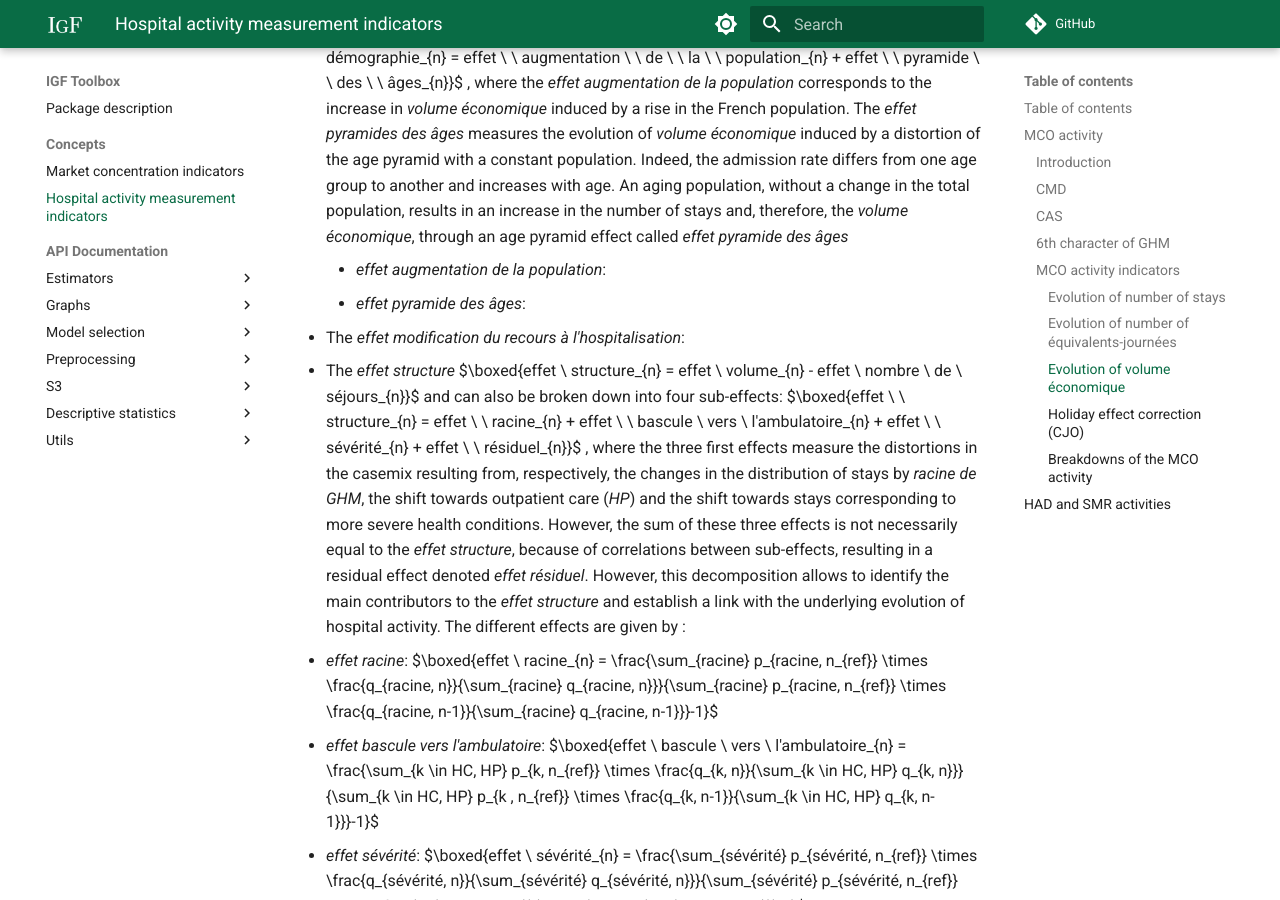
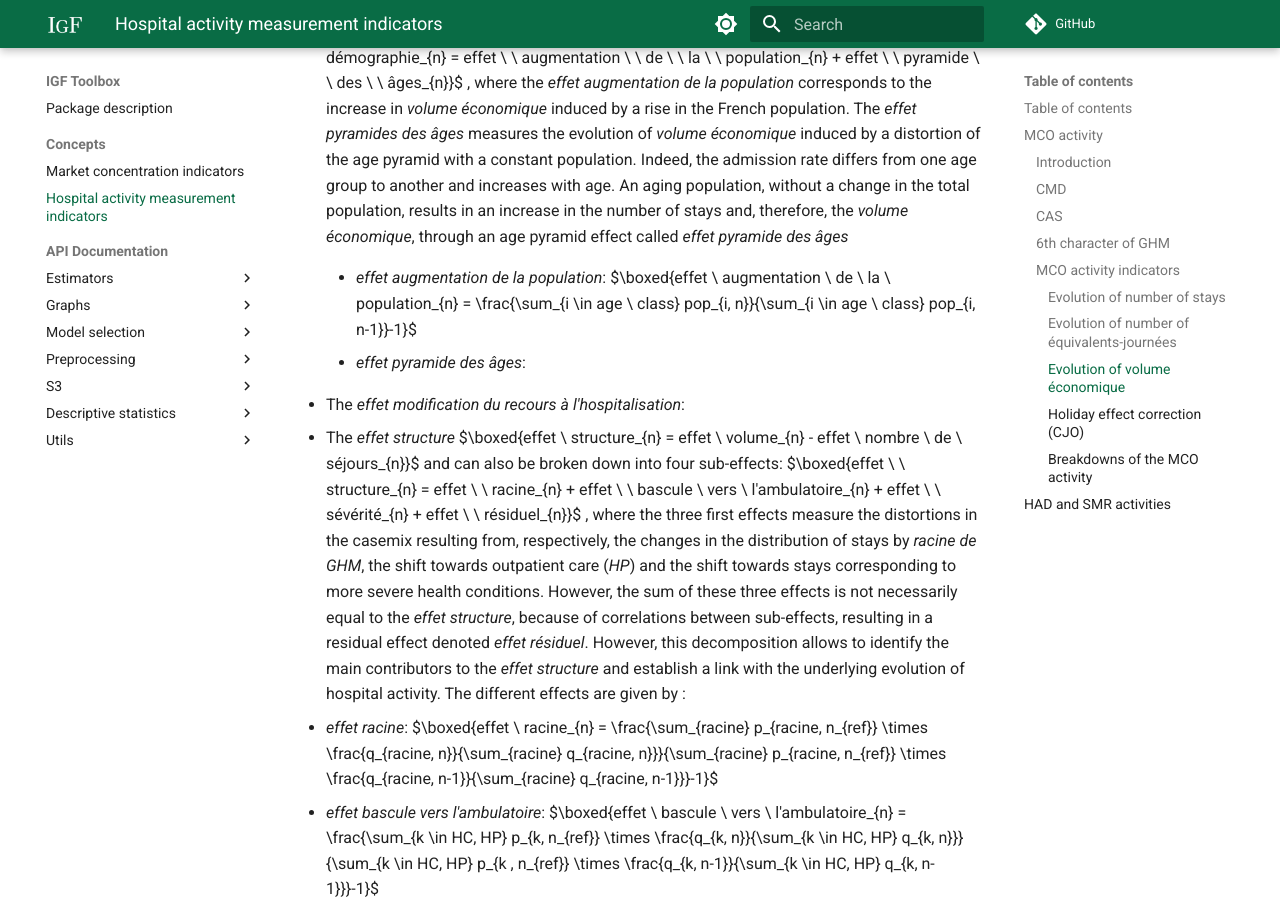
Before and after one commit to IGF-PSD/igf_toolbox, an MkDocs documentation site: the page built from docs/concepts/HOSPITAL_ACTIVITY.md, in a window 1280 px wide and 900 px high, scrolled down 7372 px. Built offline with MkDocs 1.6.1 and Material for MkDocs 9.7.7, drawn with Linux system fonts in a browser that asks for light colours; formulas are drawn with MathJax 3; comment, search, counter and statistics services are not loaded.

Commit message:
Update HOSPITAL_ACTIVITY.md

```diff
--- a/docs/concepts/HOSPITAL_ACTIVITY.md
+++ b/docs/concepts/HOSPITAL_ACTIVITY.md
@@ -165,8 +165,11 @@ The *effet nombre de séjours* corresponds to the annual change in the number of
 
 - The *effet nombre de séjours* is given by : $\boxed{\frac{}{}}$ and it can be broken down into two sub-effects: $\boxed{effet \ \ nombre \ \ de \ \ séjours_{n} = effet \ \ démographie_{n} + effet \ \ modification \ \ du \ \ recours \ \ à \ \ l'hospitalisation_{n}}$ where *effet démographie* corresponds to the change in the number of stays induced by variations in the population of each age group, assuming a constant hospitalization rate per age group. The *effet modification du recours à l'hospitalisation* measures the change in *volume économique* induced by a variation in hospitalization rates per age group, given a fixed population.
   - The *effet démographie* can also be broken down into two components: $\boxed{effet \ \ démographie_{n} = effet \ \ augmentation \ \ de \ \ la \ \ population_{n} + effet \ \ pyramide \ \ des \ \ âges_{n}}$ , where the *effet augmentation de la population* corresponds to the increase in *volume économique* induced by a rise in the French population. The *effet pyramides des âges* measures the evolution of *volume économique* induced by a distortion of the age pyramid with a constant population. Indeed, the admission rate differs from one age group to another and increases with age. An aging population, without a change in the total population, results in an increase in the number of stays and, therefore, the *volume économique*, through an age pyramid effect called *effet pyramide des âges*
-      - *effet augmentation de la population*:
+
+      - *effet augmentation de la population*: $\boxed{effet \\ augmentation \\ de \\ la \\ population_{n} = \frac{\sum_{i \in age \\ class} pop_{i, n}}{\sum_{i \in age \\ class} pop_{i, n-1}}-1}$
+
       - *effet pyramide des âges*:
+
   - The *effet modification du recours à l'hospitalisation*:
 
 - The *effet structure* $\boxed{effet \\ structure_{n} = effet \\ volume_{n} - effet \\ nombre \\ de \\ séjours_{n}}$ and can also be broken down into four sub-effects: $\boxed{effet \ \ structure_{n} = effet \ \ racine_{n} + effet \ \ bascule \\ vers \\ l'ambulatoire_{n} + effet \ \ sévérité_{n} + effet \ \ résiduel_{n}}$ , where the three first effects measure the distortions in the casemix resulting from, respectively, the changes in the distribution of stays by *racine de GHM*, the shift towards outpatient care (*HP*) and the shift towards stays corresponding to more severe health conditions. However, the sum of these three effects is not necessarily equal to the *effet structure*, because of correlations between sub-effects, resulting in a residual effect denoted *effet résiduel*. However, this decomposition allows to identify the main contributors to the *effet structure* and establish a link with the underlying evolution of hospital activity. The different effects are given by :
```
